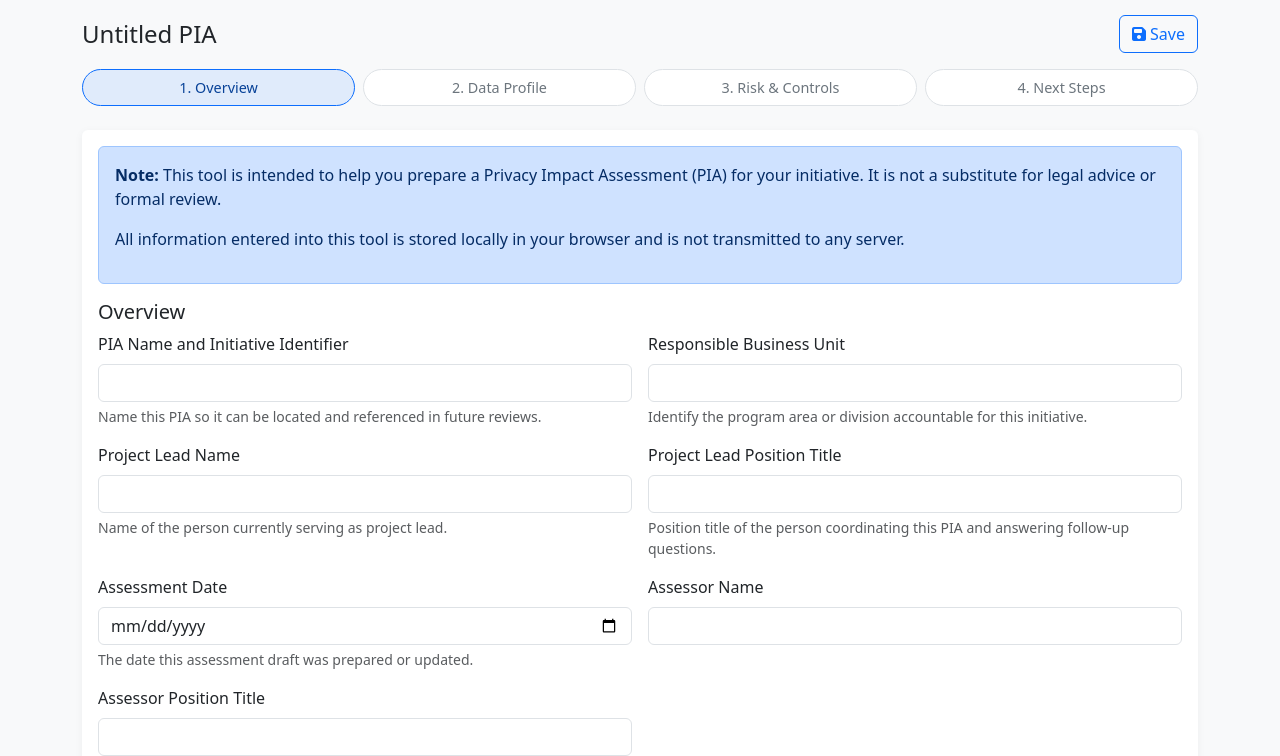
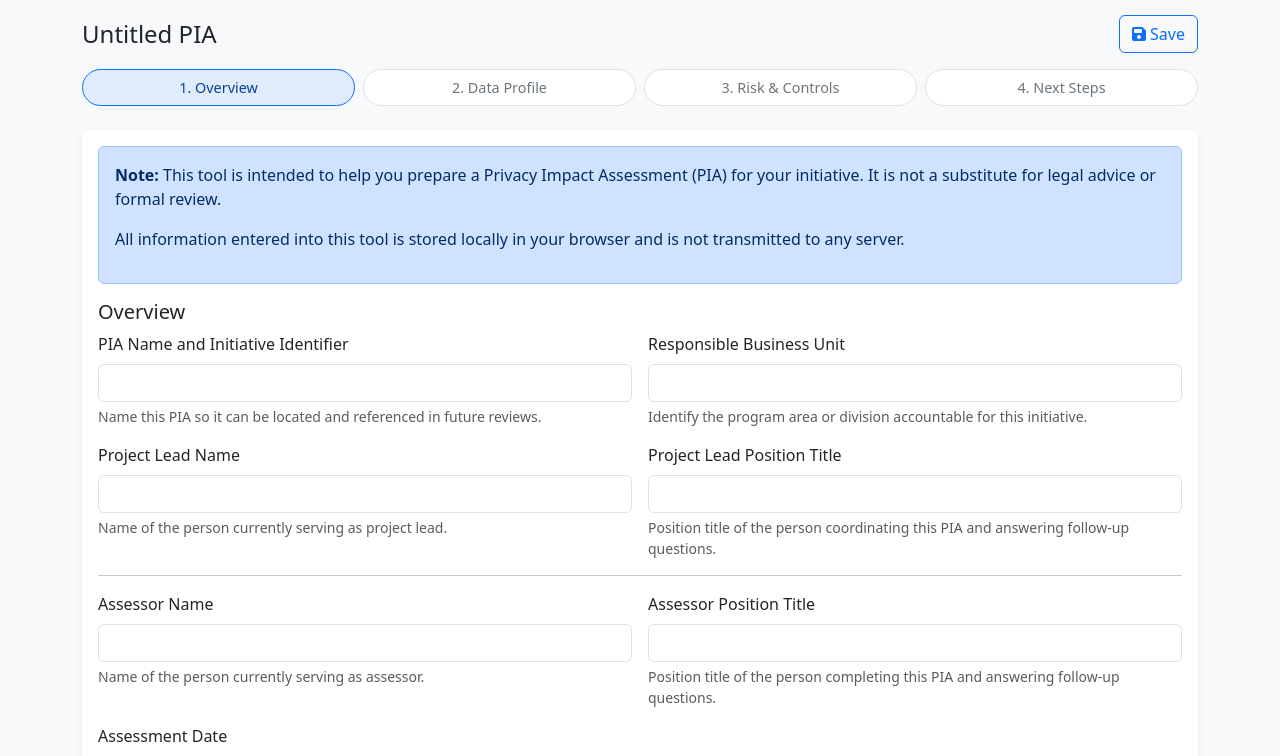
Before and after one commit to cityssm/pia-builder, a website: page index.html in a window 1280 px wide. Shown: the part 61-817 px from the top of the page. Drawn offline with nearby package versions, Linux system fonts and the light colour scheme.

Commit message:
layout updates

```diff
--- a/index.html
+++ b/index.html
@@ -167,6 +167,35 @@
                   answering follow-up questions.
                 </div>
               </div>
+            </div>
+            <hr />
+            <div class="row g-3">
+              <div class="col-md-6">
+                <label for="assessorName" class="form-label"
+                  >Assessor Name</label
+                >
+                <input
+                  class="form-control"
+                  id="assessorName"
+                  name="assessorName"
+                />
+                <div class="form-text">
+                  Name of the person currently serving as assessor.
+                </div>
+              </div>
+              <div class="col-md-6">
+                <label for="assessorPosition" class="form-label"
+                  >Assessor Position Title</label
+                >
+                <input
+                  class="form-control"
+                  id="assessorPosition"
+                  name="assessorPosition"
+                />
+                <div class="form-text">
+                  Position title of the person completing this PIA and answering follow-up questions.
+                </div>
+              </div>
               <div class="col-md-6">
                 <label for="assessmentDate" class="form-label"
                   >Assessment Date</label
@@ -180,22 +209,6 @@
                 <div class="form-text">
                   The date this assessment draft was prepared or updated.
                 </div>
-              </div>
-              <div class="col-md-6">
-                <label for="assessorName" class="form-label"
-                  >Assessor Name</label
-                >
-                <input class="form-control" id="assessorName" name="assessorName" />
-              </div>
-              <div class="col-md-6">
-                <label for="assessorPosition" class="form-label"
-                  >Assessor Position Title</label
-                >
-                <input
-                  class="form-control"
-                  id="assessorPosition"
-                  name="assessorPosition"
-                />
               </div>
             </div>
           </div>
@@ -294,7 +307,7 @@
                 class="markdown-preview p-3 border rounded d-none"
               ></div>
             </div>
-
+            <hr />
             <div class="mb-3">
               <div
                 class="d-flex justify-content-between align-items-center mb-2 gap-2 flex-wrap"
@@ -333,7 +346,7 @@
               </div>
               <div id="personalInfoList" class="vstack gap-2"></div>
             </div>
-
+            <hr />
             <div class="mb-3">
               <div
                 class="d-flex justify-content-between align-items-center mb-2 gap-2 flex-wrap"
@@ -454,7 +467,7 @@
                 class="markdown-preview p-3 border rounded d-none"
               ></div>
             </div>
-
+            <hr />
             <div
               class="markdown-field mb-3"
               data-markdown-field="technicalSafeguards"
@@ -592,7 +605,7 @@
                 class="markdown-preview p-3 border rounded d-none"
               ></div>
             </div>
-
+            <hr />
             <div>
               <div
                 class="d-flex justify-content-between align-items-center mb-2 gap-2 flex-wrap"
```
